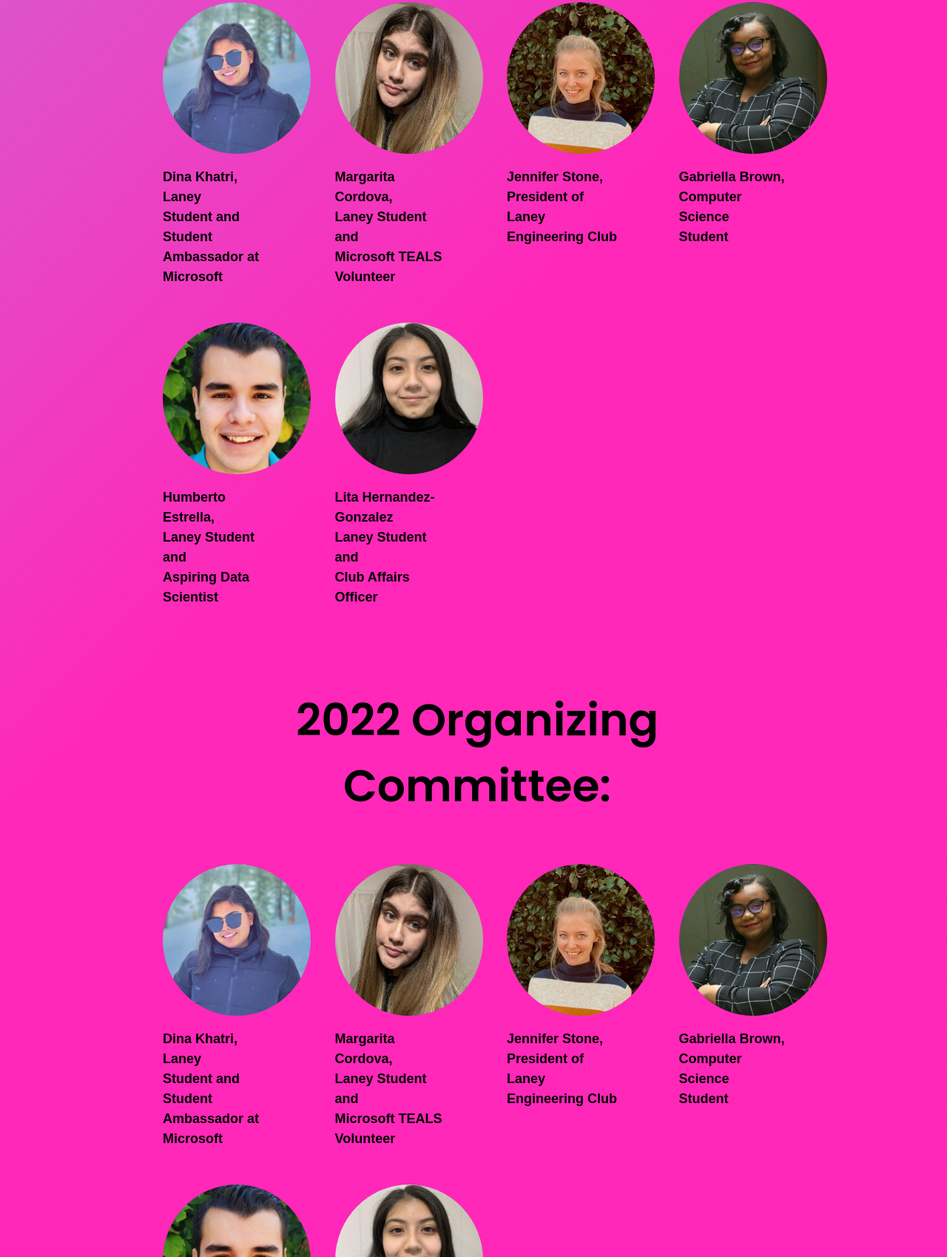
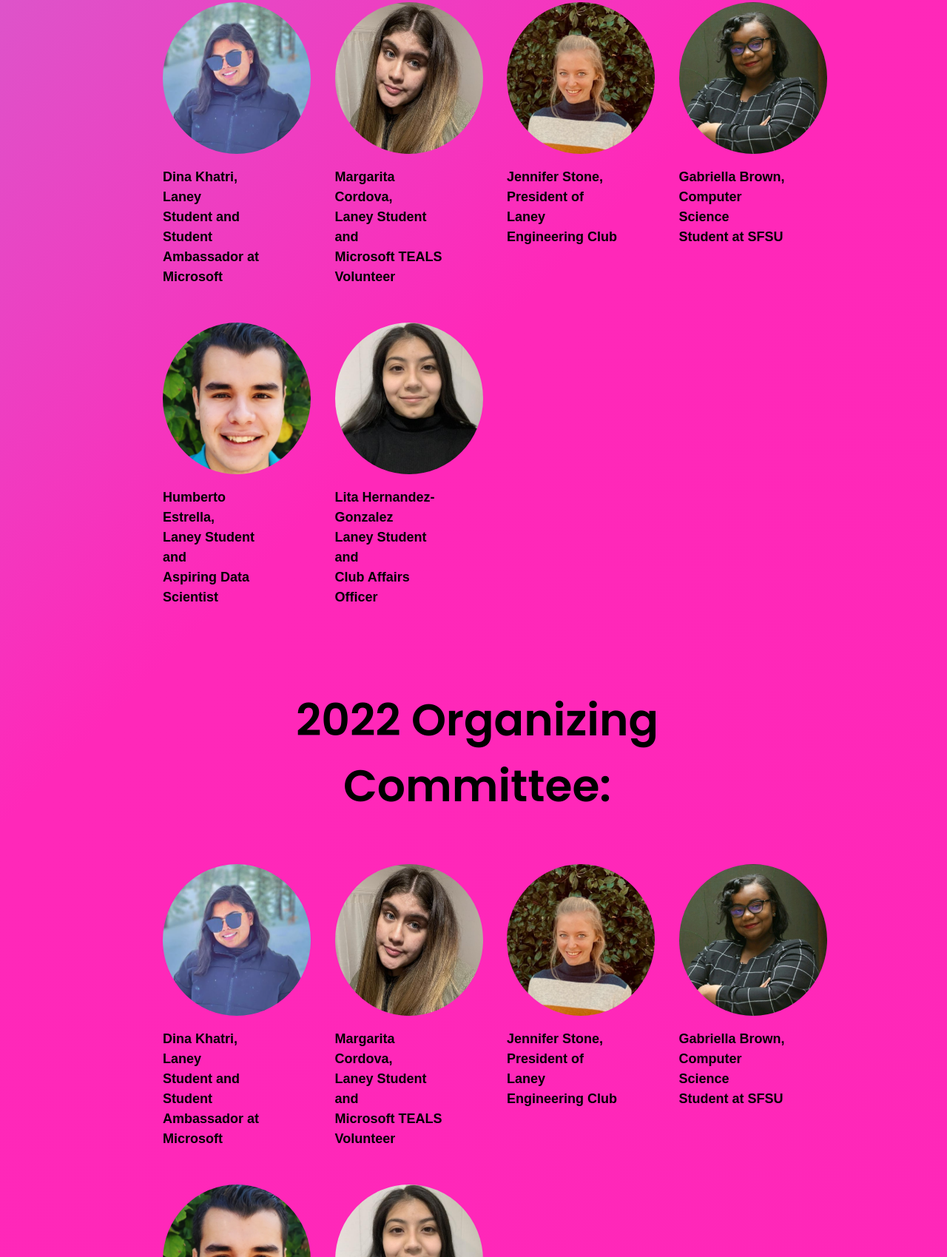
Before and after one commit to helencordova12/beelikeCoders, a plain HTML site: page team.html in a window 1280 px wide. Shown: the part 250-1949 px from the top of the page at 74% size. Drawn offline with nearby package versions, Linux system fonts and the light colour scheme; a web font is replaced by a local one.

Commit message:
Update team.html

```diff
--- a/team.html
+++ b/team.html
@@ -88,7 +88,7 @@
               <a href ="https://www.linkedin.com/in/gabriella-brown-784ba0147/">
                 <img id="image"src="photos/gabby.png" alt="Forest" style="width:50%">
               </a>
-                <p>Gabriella Brown,<br>Computer Science<br>Student</p>
+                <p>Gabriella Brown,<br>Computer Science<br>Student at SFSU</p>
               </div>
 
     </div>
@@ -145,7 +145,7 @@
               <a href ="https://www.linkedin.com/in/gabriella-brown-784ba0147/">
                 <img id="image"src="photos/gabby.png" alt="Forest" style="width:50%">
               </a>
-                 <p>Gabriella Brown,<br>Computer Science<br>Student</p>
+              <p>Gabriella Brown,<br>Computer Science<br>Student at SFSU</p>
               </div>
 
     </div>
```
